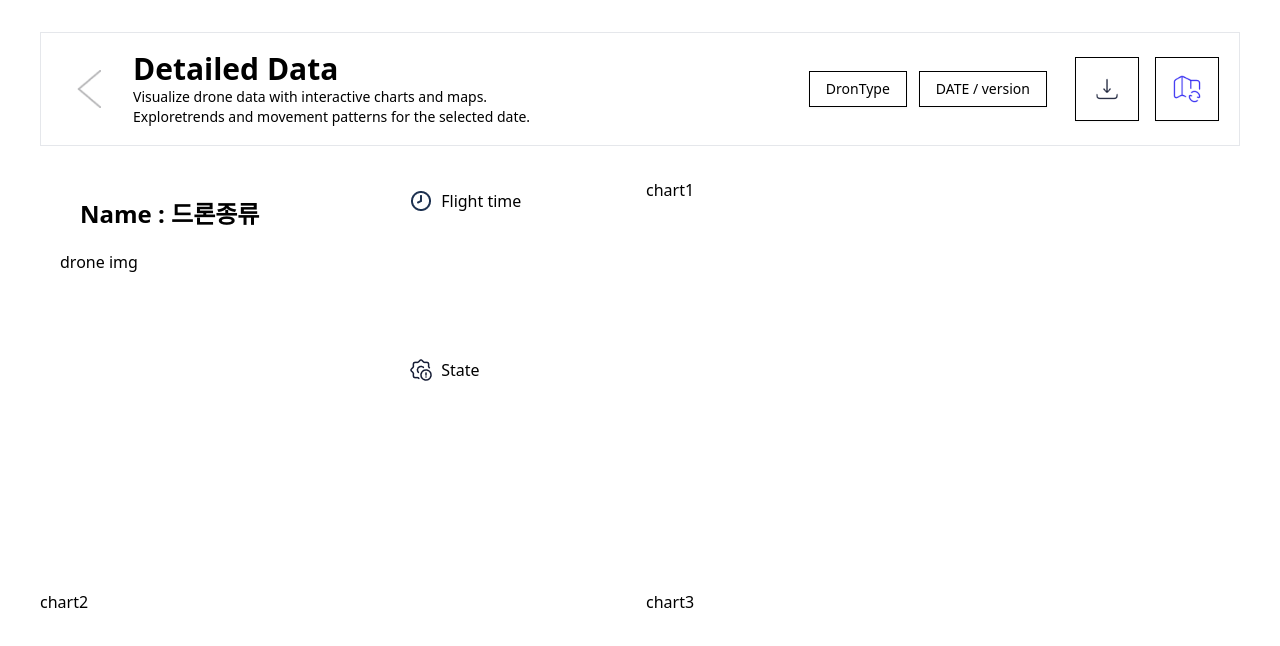
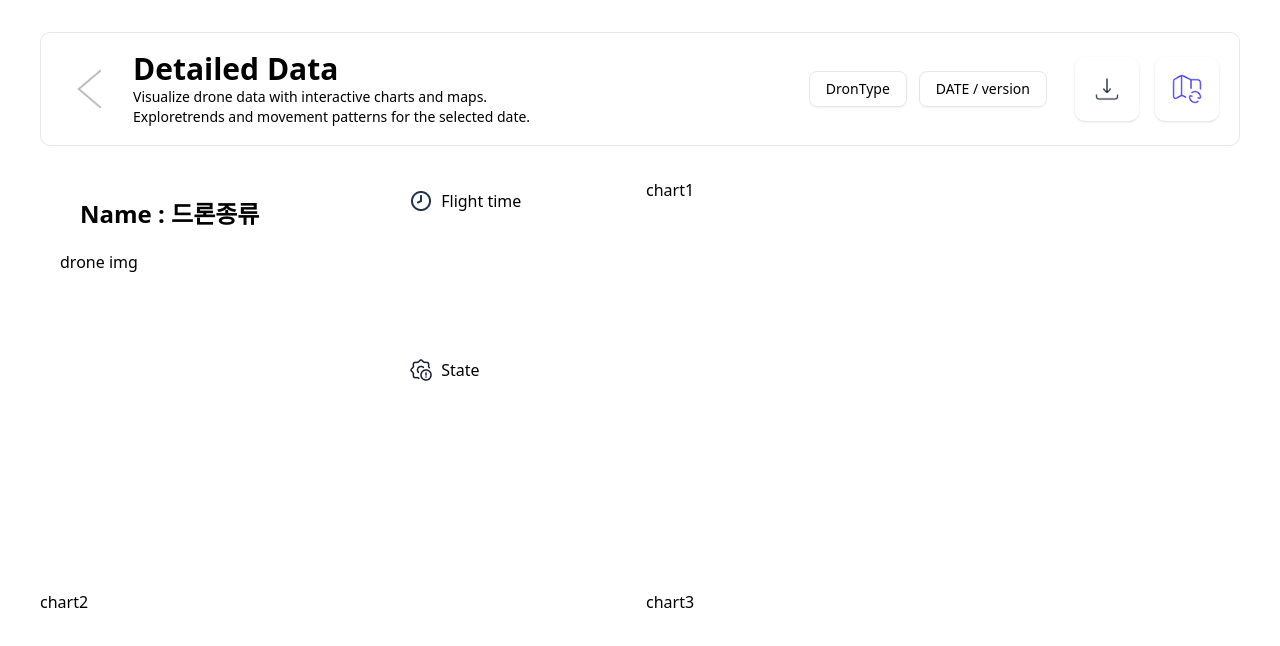
Before and after one commit to ormcamp-fe-3rd/drone-go, a React (Vite) app in the folder frontend/: page /chart in a window 1280 px wide. Shown: the top 646 px of the page. Built offline with nearby package versions, Linux system fonts and the light colour scheme.

Commit message:
design: 상단 css 및 상세 디자인 수정

```diff
--- a/frontend/src/routes/pages/ChartPage.tsx
+++ b/frontend/src/routes/pages/ChartPage.tsx
@@ -12,18 +12,28 @@ const DropdownSection: React.FC = () => (
   <div className="flex gap-3 mx-3">
     <DropdownMenu>
       <DropdownMenuTrigger asChild>
-        <Button variant="outline">DronType</Button>
+        <Button
+          variant="outline"
+          className="border-#BBBBBF rounded-[8px] border"
+        >
+          DronType
+        </Button>
       </DropdownMenuTrigger>
-      <DropdownMenuContent>
+      <DropdownMenuContent className="rounded-[8px] bg-white">
         <DropdownMenuItem>1</DropdownMenuItem>
         <DropdownMenuItem>2</DropdownMenuItem>
       </DropdownMenuContent>
     </DropdownMenu>
     <DropdownMenu>
       <DropdownMenuTrigger asChild>
-        <Button variant="outline">DATE / version</Button>
+        <Button
+          variant="outline"
+          className="border-#BBBBBF rounded-[8px] border"
+        >
+          DATE / version
+        </Button>
       </DropdownMenuTrigger>
-      <DropdownMenuContent>
+      <DropdownMenuContent className="rounded-[8px] bg-white">
         <DropdownMenuItem>2025.01.01 / vo1</DropdownMenuItem>
         <DropdownMenuItem>2025.01.01 / vo1</DropdownMenuItem>
       </DropdownMenuContent>
@@ -41,7 +51,7 @@ const ChartPage: React.FC = () => {
   return (
     <>
       {/* 상단 */}
-      <div className="flex flex-row items-center gap-4 px-5 py-4 mx-10 my-8 border rounded-lg justify-evenly">
+      <div className="mx-10 my-8 flex flex-row items-center justify-evenly gap-4 rounded-[10px] border px-5 py-4">
         {/* btn클릭 시 list 페이지로 */}
         <Button className="h-20 w-14 min-w-[56px]" variant="ghost">
           {/*드론 리스트 페이지로 이동*/}
@@ -62,14 +72,14 @@ const ChartPage: React.FC = () => {
           </span>
         </article>
         <DropdownSection />
-        <Button variant="outline" className="h-16 w-16 min-w-[64px]">
+        <Button className="h-16 w-16 min-w-[64px] rounded-[10px]">
           <img
             src="/icons/download.png"
             alt="Button Icon"
             className="object-contain w-16 h-16"
           />
         </Button>
-        <Button variant="outline" className="h-16 w-16 min-w-[64px]">
+        <Button className="h-16 w-16 min-w-[64px] rounded-[10px]">
           <img
             src="/icons/maps.png"
             alt="Button Icon"
```
